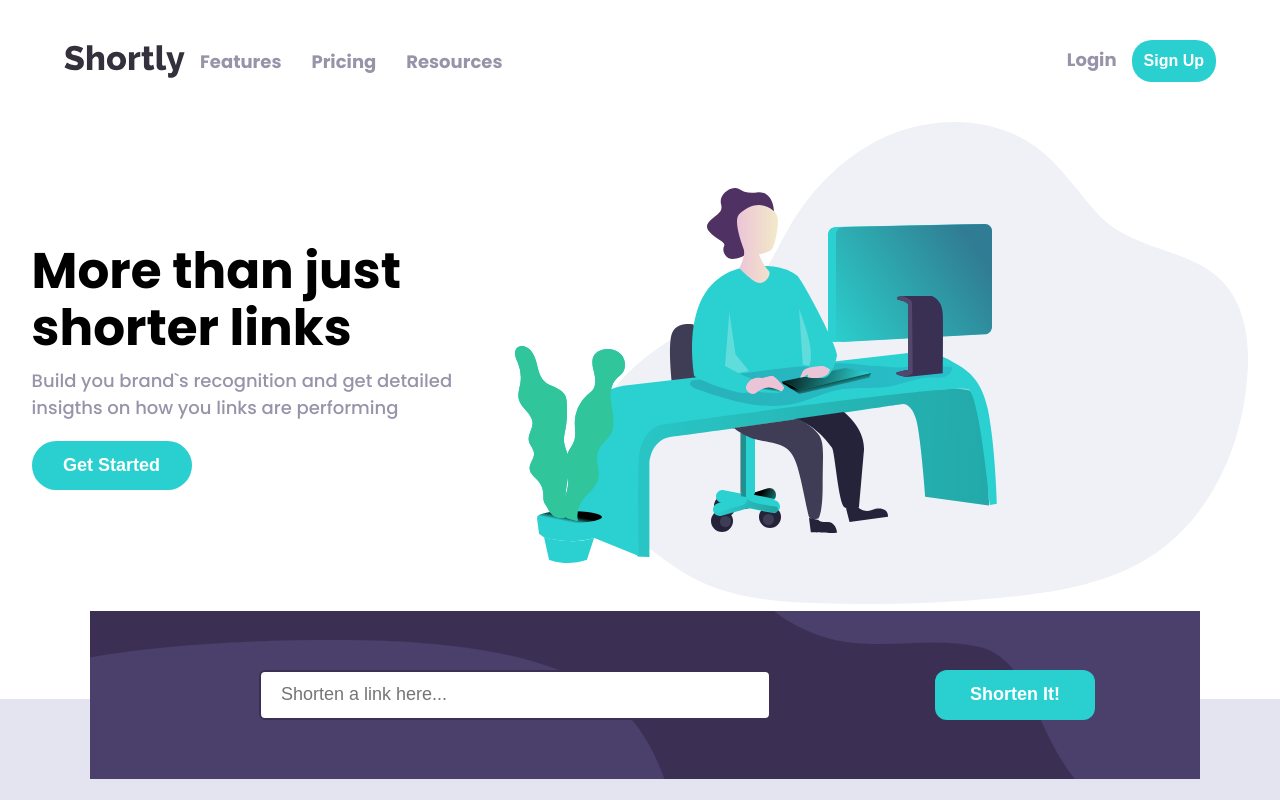
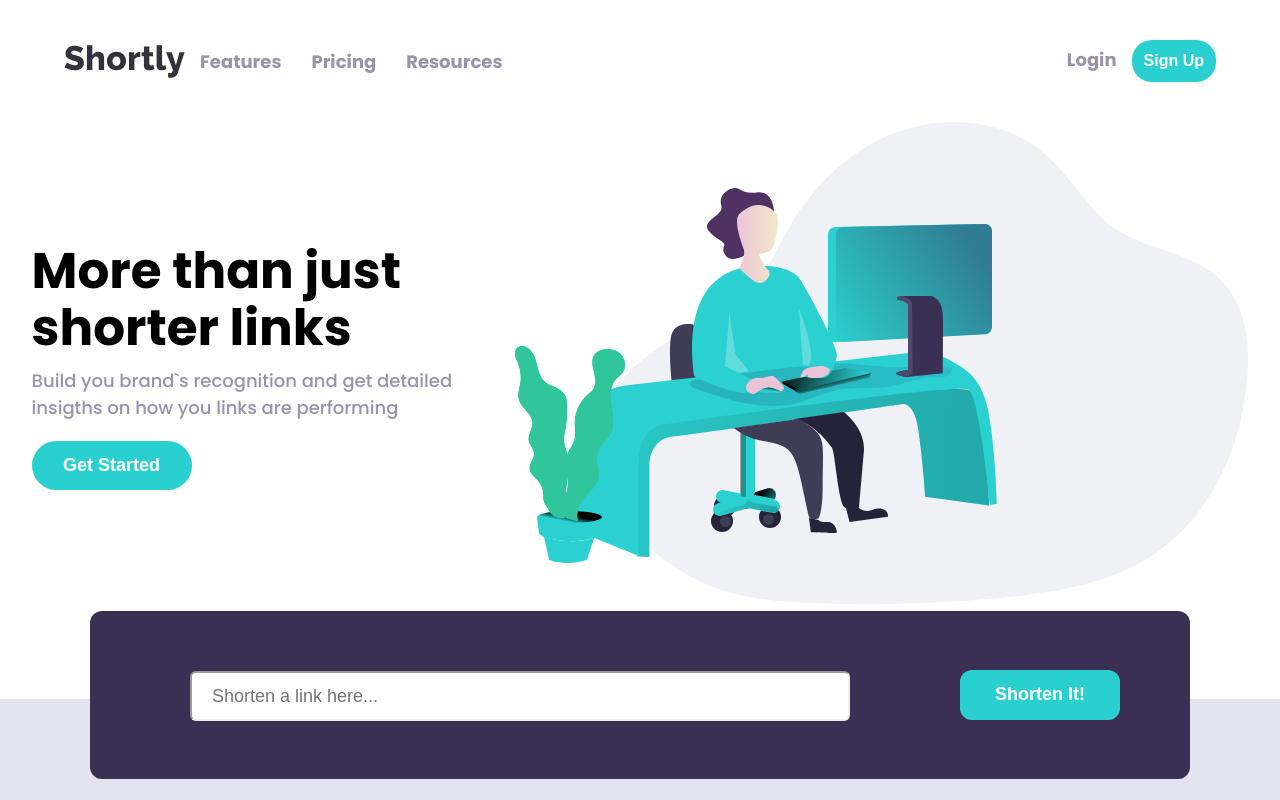
Before and after one commit to Vinicius-gif/encurtador-de-url, a Next.js app: page / in a window 1280 px wide. Shown: the top 800 px of the page. Built offline with nearby package versions, Linux system fonts and the light colour scheme.

Commit message:
Add: função de encurtar URL

```diff
--- a/src/app/page.tsx
+++ b/src/app/page.tsx
@@ -4,7 +4,7 @@ import Banner from '@/components/Banner'
 import Boost from '@/components/Boost'
 import Footer from '@/components/Footer'
 import Header from '@/components/Header'
-import Shorter from '@/components/Shorter'
+import ShortenURL from '@/components/ShortenURL'
 import Vantagens from '@/components/Vantagens'
 
 export default function Home() {
@@ -13,7 +13,7 @@ export default function Home() {
       <Header/>
       <main>
         <Banner/>
-        <Shorter/>
+        <ShortenURL/>
         <Vantagens/>
         <Boost/>
       </main>
--- /dev/null
+++ b/src/components/ShortenURL/index.tsx
@@ -0,0 +1,152 @@
+'use client'
+
+import axios from 'axios'
+import React, { useState } from 'react'
+import styled from 'styled-components'
+
+const Container = styled.div`
+  display: flex;
+  align-items: center;
+  justify-content: center;
+`
+
+const Background = styled.div`
+    position: relative;
+    width: 1100px;
+    height: 168px;
+    background-color: var(--dark-violet);
+    display: flex;
+    align-items: center;
+    justify-content: center;
+    border-radius: 12px;
+`
+
+const InputLink = styled.input`
+  position: absolute;
+  width: 60%;
+  height: 30%;
+  border-radius: 6px;
+  top: 60px;
+  left: 100px;
+
+  & label {
+    position: absolute;
+  }
+
+  &:focus{
+    border: 2px solid #e4085c;
+    outline: 0;
+
+    &:placeholder-shown {
+      color: #e4085c;
+    }
+  }
+
+  &:placeholder-shown{
+    color: var(--gray-violet);
+    font-weight: 500;
+    font-size: 18px;
+    padding-left: 20px;
+  }
+`
+
+const BotaoShorter = styled.button`
+  position: absolute;
+  right: 70px;
+  color: var(--white);
+  background: var(--cyan);
+  width: 160px;
+  height: 30%;
+  border-radius: 12px;
+  padding: 14px;
+  border: none;
+  font-size: 18px;
+  font-weight: bold;
+  &:hover{
+    filter: grayscale(50%) brightness(120%);
+  }
+`
+const API_KEY = 'b2e173f7369d128004d88defe16314b123c62650'; // chave de API do Bitly
+
+const ShortenURL: React.FC = () => {
+  const [originalURL, setOriginalURL] = useState('');
+  const [shortenedURL, setShortenedURL] = useState('');
+  const [isValidURL, setIsValidURL] = useState(true);
+  const [isEmpty, setIsEmpty] = useState(false);
+
+  const validateURL = (url: string) => {
+    try {
+      if (url === '') {
+        setIsValidURL(true);
+        setIsEmpty(true);
+        return;
+      }
+
+      new URL(url);
+      setIsValidURL(true);
+    } catch (error) {
+      setIsValidURL(false);
+      setIsEmpty(false);
+    }
+  };
+
+  const shortenURL = async () => {
+    validateURL(originalURL);
+
+    if (!isValidURL) {
+      return;
+    }
+
+    try {
+      const response = await axios.post(
+        'https://api-ssl.bitly.com/v4/shorten',
+        {
+          long_url: originalURL,
+        },
+        {
+          headers: {
+            Authorization: `Bearer ${API_KEY}`,
+            'Content-Type': 'application/json',
+          },
+        }
+      );
+
+      const { link } = response.data;
+      setShortenedURL(link);
+    } catch (error) {
+      console.error('Erro ao encurtar a URL:', error);
+      alert('Ocorreu um erro ao encurtar a URL. Por favor, tente novamente mais tarde.');
+    }
+  };
+
+  return (
+    <Container>
+      <Background>
+        <div>
+          <InputLink
+            type="text"
+            placeholder="Shorten a link here..."
+            value={originalURL}
+            onChange={(e) => setOriginalURL(e.target.value)}
+            style={{ borderColor: isValidURL ? 'initial' : 'red' }}
+          />
+          {isEmpty && <label style={{ color: 'red' }}>O campo não pode estar vazio.</label>}
+        </div>
+      <BotaoShorter onClick={shortenURL}>Shorten It!</BotaoShorter>
+      </Background>
+      {!isValidURL && !isEmpty && (
+        <label style={{ color: 'red' }}>URL inválida. Por favor, insira uma URL válida.</label>
+      )}
+      {shortenedURL && (
+        <p>
+          URL encurtada:{' '}
+          <a href={shortenedURL} target="_blank" rel="noopener noreferrer">
+            {shortenedURL}
+          </a>
+        </p>
+      )}
+    </Container>
+  );
+};
+
+export default ShortenURL;
--- a/src/components/Shorter/index.tsx
+++ /dev/null
@@ -1,69 +0,0 @@
-'use client'
-
-import React from 'react'
-import styled from 'styled-components'
-
-const Container = styled.div`
-  position: relative;
-  display: flex;
-  align-items: center;
-  justify-content: center;
-`
-
-const BgImagem = styled.div`
-    position: relative;
-    width: 1100px;
-    height: 168px;
-    background-color: var(--dark-violet);
-`
-
-const InputLink = styled.input`
-  position: absolute;
-  width: 40%;
-  height: 30%;
-  margin-right: 250px;
-  border: 2px var(--dark-violet) solid;
-  border-radius: 6px;
-
-  &:placeholder-shown{
-    color: var(--gray-violet);
-    font-weight: 500;
-    font-size: 18px;
-    padding-left: 20px;
-  }
-
-`
-
-const EncurtarUrl = () => {
-}
-
-const BotaoShorter = styled.button`
-  position: absolute;
-  margin-left: 750px;
-  color: var(--white);
-  background: var(--cyan);
-  width: 160px;
-  height: 30%;
-  border-radius: 12px;
-  padding: 14px;
-  border: none;
-  font-size: 18px;
-  font-weight: bold;
-  &:hover{
-    filter: grayscale(50%) brightness(120%);
-  }
-`
-
-const Shorter = () => {
-  return (
-    <Container>
-      <BgImagem>
-      <img src="/images/bg-shorten-desktop.svg" alt="Fundo" />
-      </BgImagem>
-      <InputLink type="text" placeholder='Shorten a link here...'/>
-      <BotaoShorter>Shorten It!</BotaoShorter>
-    </Container>
-  )
-}
-
-export default Shorter
```
